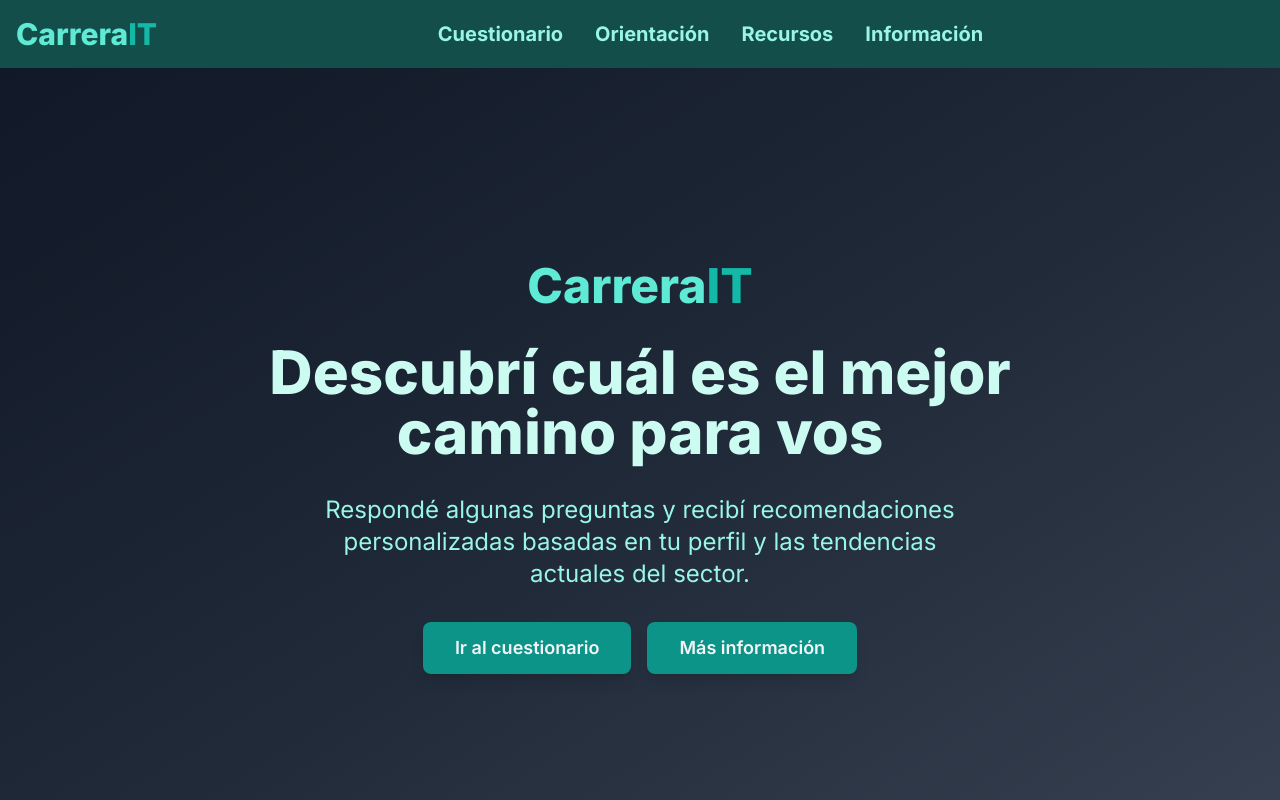
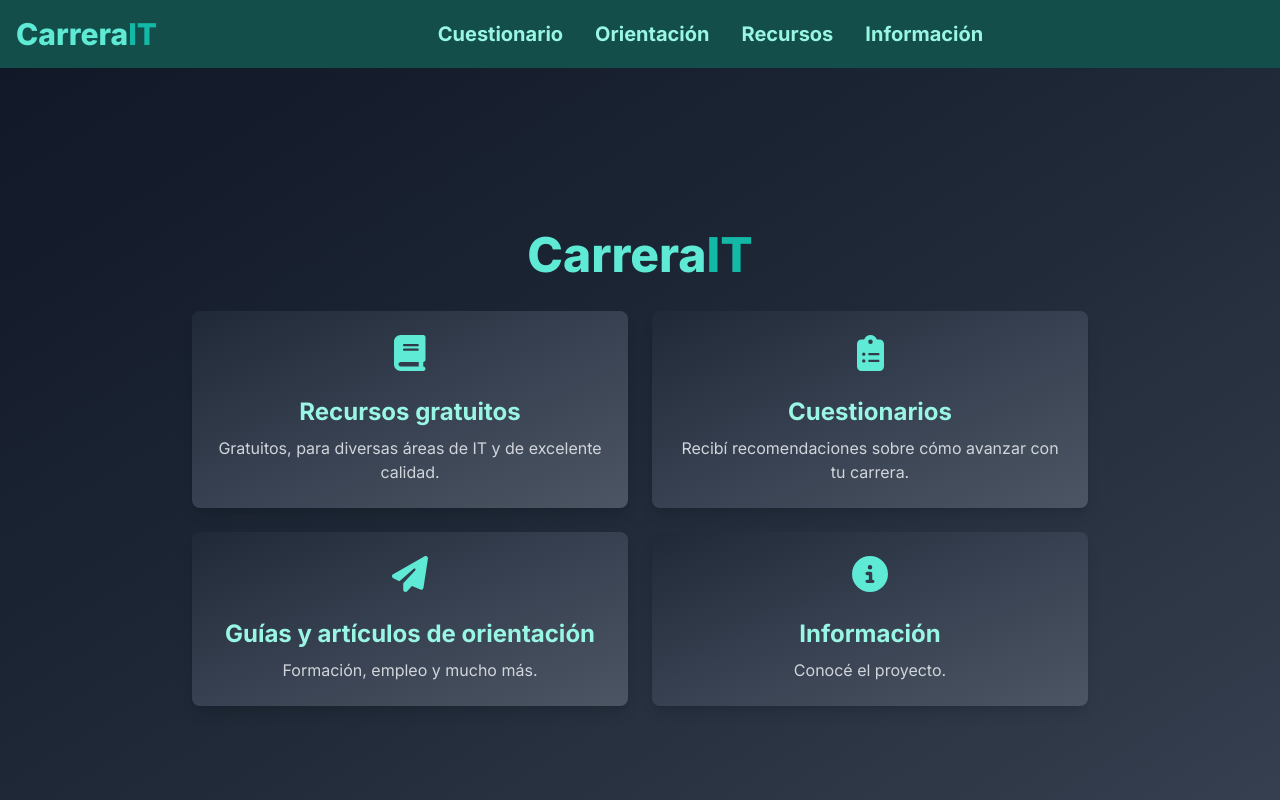
Before and after one commit to aronmilenait/carrerait-roadmap, a Next.js app in the folder carrerait-roadmap/: page / in a window 1280 px wide. Shown: the top 800 px of the page. Built offline with nearby package versions, Linux system fonts and the light colour scheme.

Commit message:
Add a grid.

```diff
--- a/carrerait-roadmap/src/app/page.tsx
+++ b/carrerait-roadmap/src/app/page.tsx
@@ -1,4 +1,18 @@
+import { FontAwesomeIcon } from "@fortawesome/react-fontawesome";
+import {
+  faBook,
+  faClipboardList,
+  faPaperPlane,
+  faInfoCircle,
+} from "@fortawesome/free-solid-svg-icons";
+
 export default function Home() {
+  const gridDivClasses =
+  "bg-gradient-to-br from-gray-800 via-gray-700 to-gray-600 cursor-pointer p-6 rounded-lg shadow-lg text-center transition-transform duration-300 ease-in-out transform hover:shadow-2xl hover:scale-105 hover:rotate-1 hover:bg-gray-800";
+const titleClasses = "text-2xl font-bold text-teal-200 mt-4";
+const textClasses = "mt-2 text-gray-300";
+const iconClasses = "text-teal-300 text-4xl mb-2";
+
   return (
     <main className="min-h-screen bg-gradient-to-br from-gray-900 via-gray-800 to-gray-700 text-gray-100 p-6 md:p-24 flex flex-col justify-center items-center">
       <section id="hero" className="text-center space-y-6 md:space-y-8">
@@ -9,27 +23,36 @@ export default function Home() {
           </div>
           <span className="absolute inset-0 bg-gradient-to-r from-teal-500 to-teal-300 blur-sm opacity-30 -z-10"></span>
         </div>
-        <h1 className="text-teal-100 text-4xl sm:text-5xl md:text-6xl font-extrabold leading-tight max-w-3xl mx-auto relative">
-          Descubrí cuál es el mejor camino para vos
-          <span className="absolute inset-0 bg-gradient-to-r from-teal-500 to-teal-300 blur-sm opacity-30 -z-10"></span>
-        </h1>
-        <p className="text-teal-200 text-base sm:text-lg md:text-2xl max-w-2xl mx-auto">
-          Respondé algunas preguntas y recibí recomendaciones personalizadas
-          basadas en tu perfil y las tendencias actuales del sector.
-        </p>
-        <div className="mt-6 sm:mt-8 flex flex-col sm:flex-row justify-center items-center space-y-4 sm:space-y-0 sm:space-x-4">
-          <a
-            href="/cuestionario"
-            className="bg-teal-600 text-gray-100 py-3 px-6 sm:px-8 rounded-lg text-base sm:text-lg font-semibold shadow-lg hover:bg-teal-700 transition-all duration-300 transform hover:scale-105 w-full sm:w-auto text-center"
-          >
-            Ir al cuestionario
-          </a>
-          <a
-            href="/info"
-            className="bg-teal-600 text-gray-100 py-3 px-6 sm:px-8 rounded-lg text-base sm:text-lg font-semibold shadow-lg hover:bg-teal-700 transition-all duration-300 transform hover:scale-105 w-full sm:w-auto text-center"
-          >
-            Más información
-          </a>
+        <div className="grid grid-cols-1 md:grid-cols-2 gap-6 mt-12 w-full max-w-4xl">
+          <div className={gridDivClasses}>
+            <FontAwesomeIcon icon={faBook} className={iconClasses} />
+            <p className={titleClasses}>Recursos gratuitos</p>
+            <p className={textClasses}>
+             Gratuitos, para diversas áreas de IT y de excelente calidad.
+            </p>
+          </div>
+
+          <div className={gridDivClasses}>
+            <FontAwesomeIcon icon={faClipboardList} className={iconClasses} />
+            <p className={titleClasses}>Cuestionarios</p>
+            <p className={textClasses}>
+              Recibí recomendaciones sobre cómo avanzar con tu carrera.
+            </p>
+          </div>
+
+          <div className={gridDivClasses}>
+            <FontAwesomeIcon icon={faPaperPlane} className={iconClasses} />
+            <p className={titleClasses}>Guías y artículos de orientación</p>
+            <p className={textClasses}>
+              Formación, empleo y mucho más.
+            </p>
+          </div>
+
+          <div className={gridDivClasses}>
+            <FontAwesomeIcon icon={faInfoCircle} className={iconClasses} />
+            <h3 className={titleClasses}>Información</h3>
+            <p className={textClasses}>Conocé el proyecto.</p>
+          </div>
         </div>
       </section>
     </main>
```
